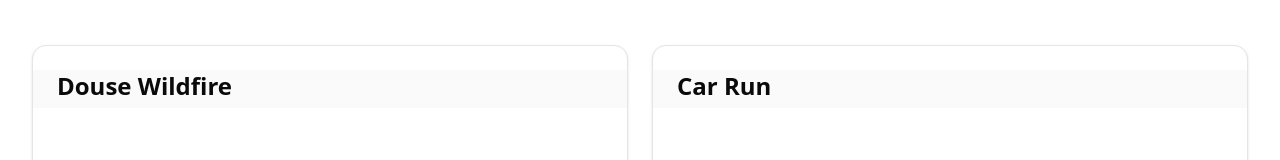
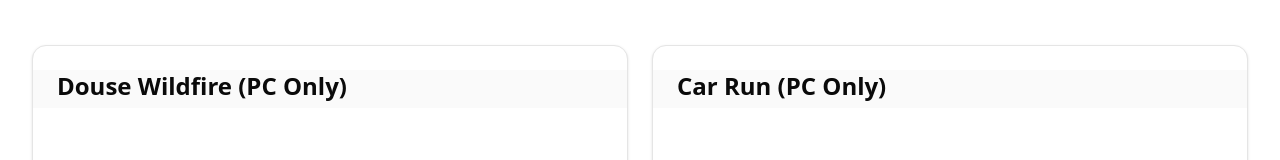
Before and after one commit to abindent/OpenSourceCodes-Website, a Next.js app: page /games in a window 1280 px wide. Shown: the part 352-512 px from the top of the page. Built offline with nearby package versions, Linux system fonts and the light colour scheme.

Commit message:
Updated the games page

```diff
--- a/src/components/pages/games/index.tsx
+++ b/src/components/pages/games/index.tsx
@@ -17,12 +17,12 @@ export default function GamesPage() {
 
   const gamesMenu: GameMenuItemData[] = [
     {
-      label: "Douse Wildfire",
+      label: "Douse Wildfire (PC Only)",
       href: "/games/dousewildfire/index.html",
       description: 'WildFire is a game which is made with only HTML,CSS,JAVA script. In this game the player has to save the aeorplane from the wildfire by pressing "Spacebar". And also to save the jungele from this wildfire by pressing "Down Arrow". But if the plane collides with the fire then thegame will be over. Also the score will be shown there.',
     },
     {
-      label: "Car Run",
+      label: "Car Run (PC Only)",
       href: "/games/carrun/index.html",
       description: "Car Run is a game which is made with only HTML,CSS,JAVA script. In this game the player has to move the car with ← →. Also you have to notice that your car doesn't collide with other cars else the game will end.",
     },
```
